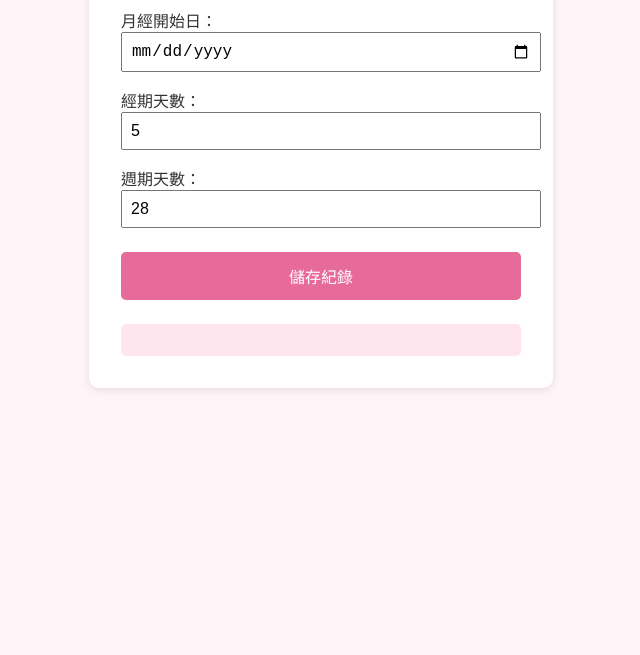
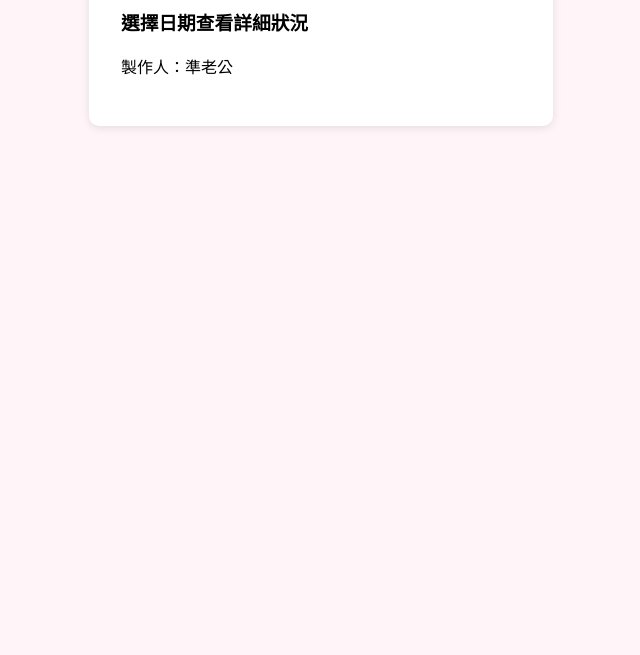
Before and after one commit to ggt128897/-app, a plain HTML site: page Index.html in a window 1280 px wide. Shown: the part 145-800 px from the top of the page, without its empty margins (319-959 px from the left). Drawn offline with Linux system fonts and the light colour scheme.

Commit message:
Update Index.html

```diff
--- a/Index.html
+++ b/Index.html
@@ -1,29 +1,29 @@
 <!DOCTYPE html>
 <html lang="zh-Hant">
 <head>
-  <meta charset="UTF-8" />
-  <meta name="viewport" content="width=device-width, initial-scale=1.0"/>
-  <title>月經紀錄 App</title>
-  <link rel="stylesheet" href="style.css" />
+    <meta charset="UTF-8">
+    <meta name="viewport" content="width=device-width, initial-scale=1.0">
+    <title>月經紀錄 App</title>
+    <!-- 設定愛心圖示作為 favicon -->
+    <link rel="icon" href="favicon.svg" type="image/svg+xml">
+    <link rel="stylesheet" href="style.css">
 </head>
 <body>
-  <div class="container">
-    <h1>月經紀錄與預測</h1>
+    <div class="container">
+        <h1>月經紀錄</h1>
 
-    <label for="start-date">月經開始日：</label>
-    <input type="date" id="start-date" />
+        <div id="calendar"></div>
 
-    <label for="period-length">經期天數：</label>
-    <input type="number" id="period-length" min="1" max="10" value="5" />
+        <div id="dayDetails" class="dayDetails">
+            <h3>選擇日期查看詳細狀況</h3>
+            <p id="statusMessage"></p>
+        </div>
 
-    <label for="cycle-length">週期天數：</label>
-    <input type="number" id="cycle-length" min="20" max="45" value="28" />
+        <footer>
+            <p>製作人：準老公</p>
+        </footer>
+    </div>
 
-    <button onclick="saveData()">儲存紀錄</button>
-
-    <div id="prediction"></div>
-  </div>
-
-  <script src="script.js"></script>
+    <script src="script.js"></script>
 </body>
 </html>
```
